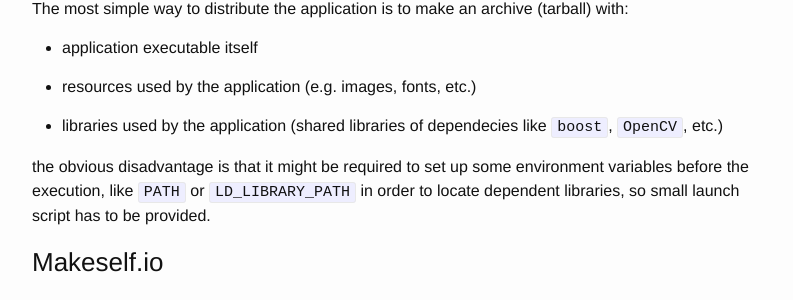
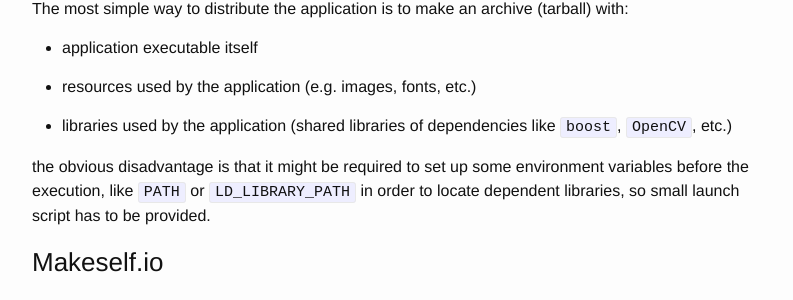
Before and after one commit to conan-io/conan-io.github.io, a Jekyll site: the page built from _posts/2019-09-15-Deployment-of-C++-projects-different-approaches.markdown, in a window 1280 px wide and 900 px high, scrolled down 803 px. Shown: the part 143-443 px from the top of the window, without its empty margins (238-1031 px from the left). Built offline with Jekyll 4.4.1, drawn with Linux system fonts in a browser that asks for light colours; comment, search, counter and statistics services are not loaded.

Commit message:
Update _posts/2019-09-15-Deployment-of-C++-projects-different-approaches.markdown
Co-Authored-By: Uilian Ries <uilianries@gmail.com>

```diff
--- a/_posts/2019-09-15-Deployment-of-C++-projects-different-approaches.markdown
+++ b/_posts/2019-09-15-Deployment-of-C++-projects-different-approaches.markdown
@@ -34,7 +34,7 @@ The most simple way to distribute the application is to make an archive (tarball
 
 - resources used by the application (e.g. images, fonts, etc.)
 
-- libraries used by the application (shared libraries of dependecies like ``boost``, ``OpenCV``, etc.)
+- libraries used by the application (shared libraries of dependencies like ``boost``, ``OpenCV``, etc.)
 
 the obvious disadvantage is that it might be required to set up some environment variables before the execution, like ``PATH`` or ``LD_LIBRARY_PATH`` in order to locate dependent libraries, so small launch script has to be provided.
 
```
